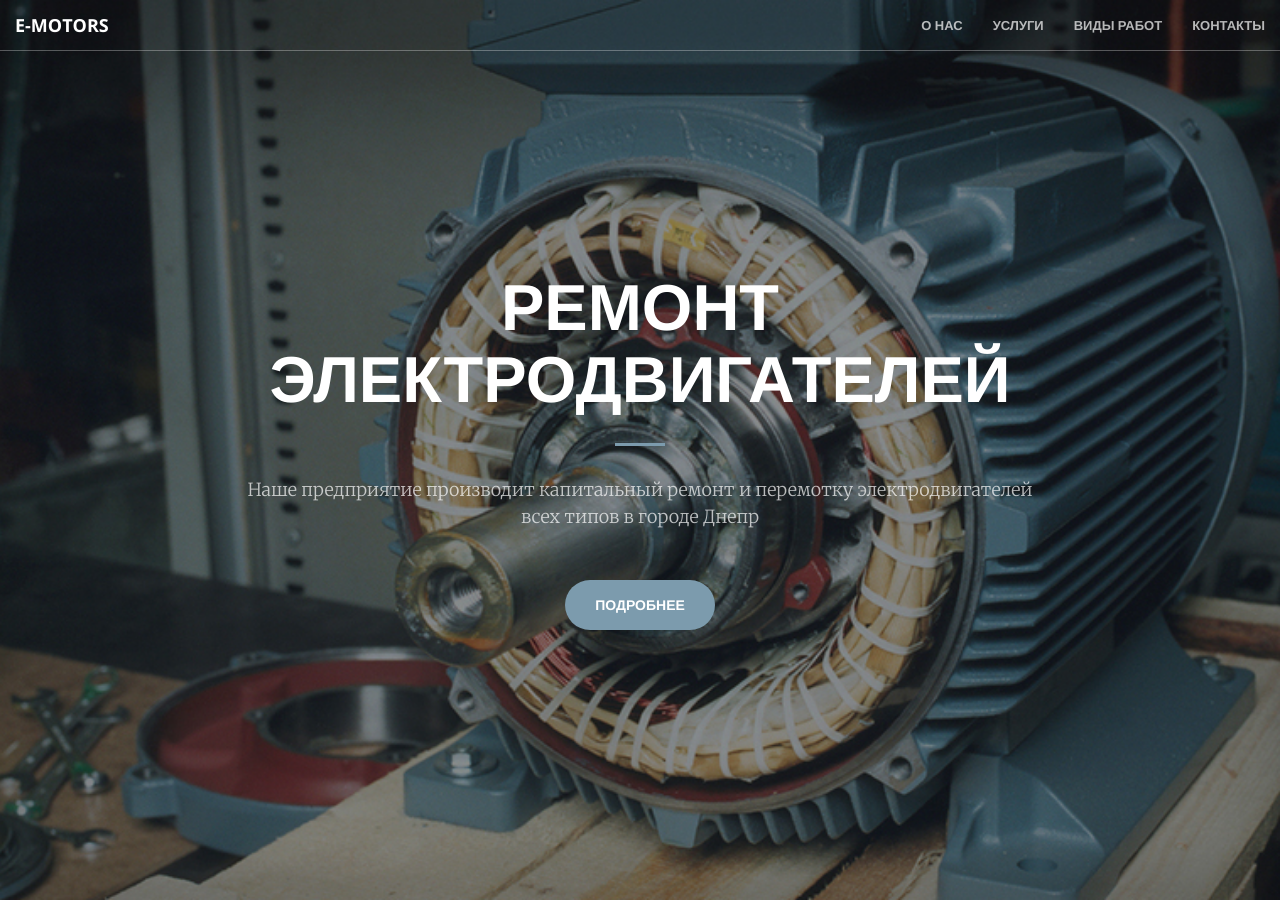
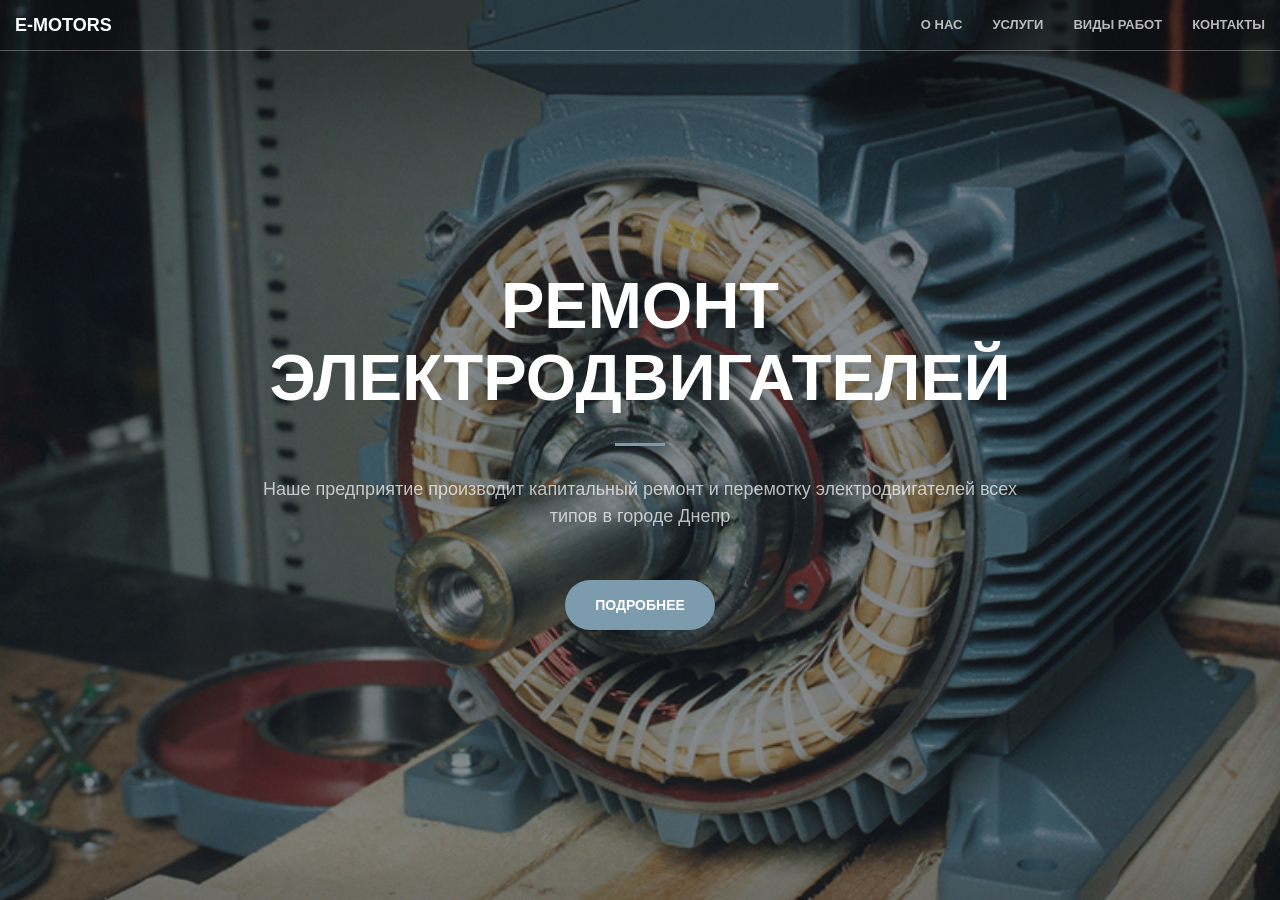
Before and after one commit to Magnum800/e-motors, a Jekyll site: the page built from index.html, in a window 1280 px wide and 900 px high. Built offline with Jekyll 4.4.1, drawn with Linux system fonts in a browser that asks for light colours.

Commit message:
Update _mixins.scss

```diff
--- a/_sass/_mixins.scss
+++ b/_sass/_mixins.scss
@@ -57,10 +57,10 @@
 
 @mixin sans-serif-font()
 {
-	font-family: 'Open Sans', 'Helvetica Neue', Arial, sans-serif;
+	font-family: Arial;
 }
 
 @mixin serif-font()
 {
-	font-family: 'Merriweather', 'Helvetica Neue', Arial, sans-serif;
+	font-family: Arial;
 }
```
